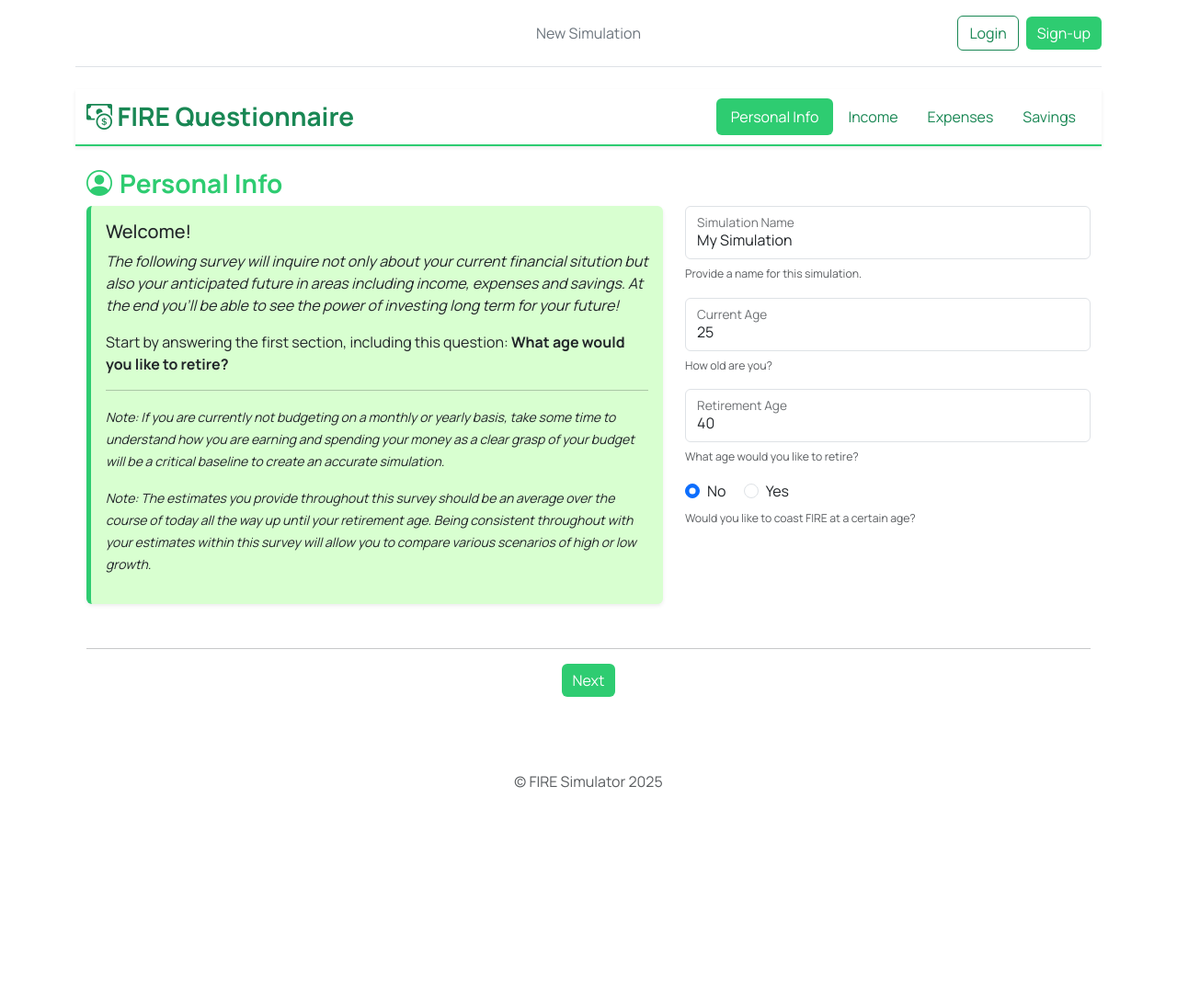
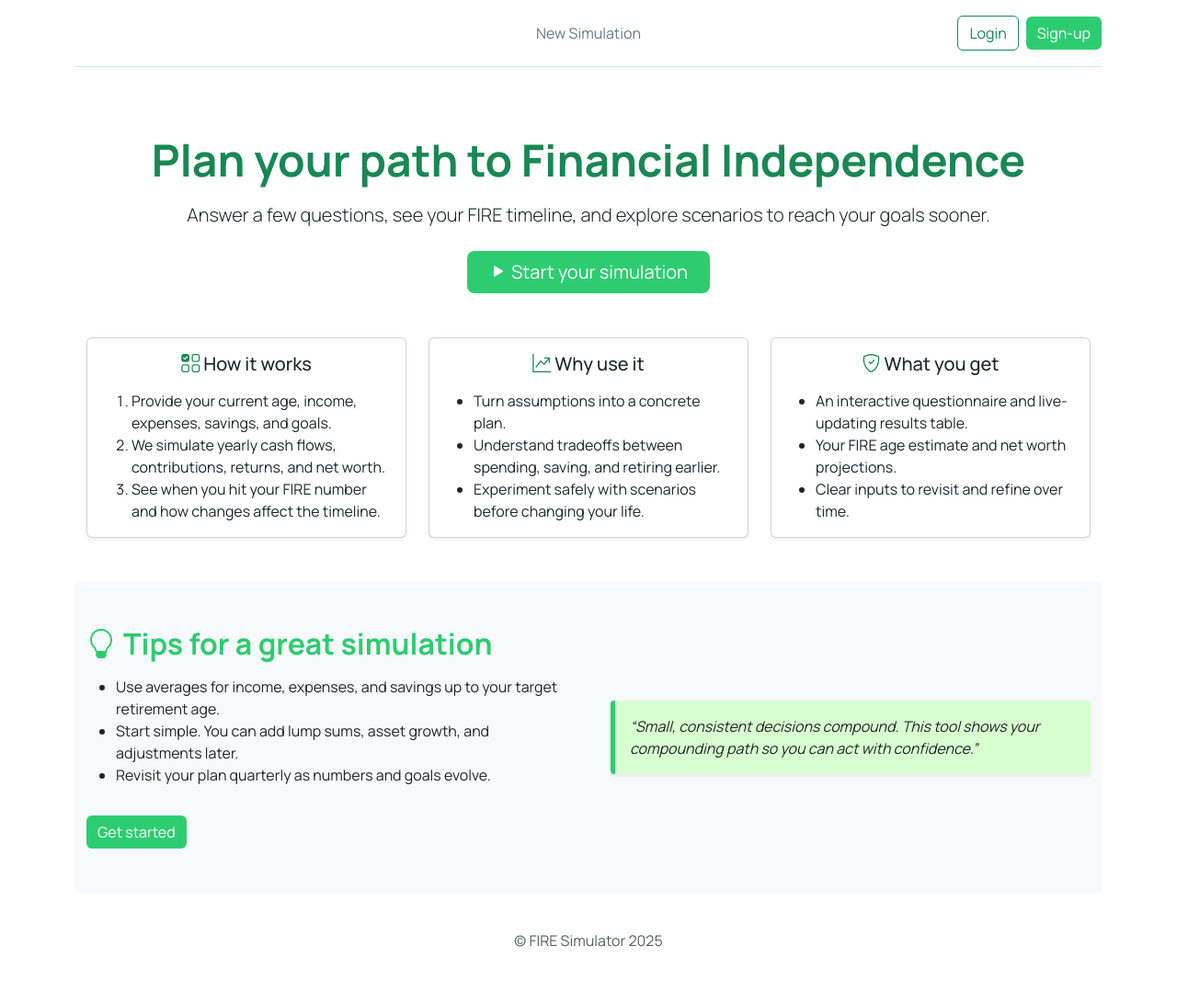
Before and after one commit to jschiffres/FIREWebsite, a Django app: page / in a window 1280 px wide. Shown: the whole page at 92% size. Before the commit the page ends 857 px from the top, so only its background shows below. Run offline with Django 5.2, Linux system fonts and the light colour scheme.

Commit message:
Add landing page with introduction and guidance for FIRE simulation
Co-authored-by: jamieschiffres <jamieschiffres@gmail.com>

```diff
--- a/FIRESimulator/FIRE/templates/FIRE/base.html
+++ b/FIRESimulator/FIRE/templates/FIRE/base.html
@@ -54,7 +54,7 @@
 
   <header class="d-flex flex-wrap align-items-center justify-content-center justify-content-md-between py-3 mb-4 border-bottom">
 
-    <a href="#" class="d-flex align-items-center col-md-3 mb-2 mb-md-0 text-dark text-decoration-none">
+    <a href="{% url 'landing' %}" class="d-flex align-items-center col-md-3 mb-2 mb-md-0 text-dark text-decoration-none">
       <svg class="bi me-2" width="40" height="32" role="img" aria-label="Bootstrap"><use xlink:href="#bootstrap"/></svg>
     </a>
 
--- /dev/null
+++ b/FIRESimulator/FIRE/templates/FIRE/landing.html
@@ -0,0 +1,79 @@
+{% extends 'FIRE/base.html' %}
+{% block content %}
+
+<section class="py-5 text-center">
+  <div class="container">
+    <h1 class="display-5 fw-bold text-success">Plan your path to Financial Independence</h1>
+    <p class="lead mt-3">Answer a few questions, see your FIRE timeline, and explore scenarios to reach your goals sooner.</p>
+    <div class="d-grid gap-2 d-sm-flex justify-content-sm-center mt-4">
+      <a href="{% url 'newsimulation' %}" class="btn btn-success btn-lg px-4"><i class="bi bi-play-fill"></i> Start your simulation</a>
+      {% if user.is_authenticated %}
+        <a href="{% url 'usersimulations' %}" class="btn btn-outline-success btn-lg px-4"><i class="bi bi-arrow-repeat"></i> Continue my simulations</a>
+      {% endif %}
+    </div>
+  </div>
+
+  <div class="container mt-5">
+    <div class="row g-4">
+      <div class="col-md-4">
+        <div class="card shadow-sm h-100">
+          <div class="card-body">
+            <h5 class="card-title"><i class="bi bi-ui-checks-grid text-success"></i> How it works</h5>
+            <ol class="mt-3 mb-0 text-start">
+              <li>Provide your current age, income, expenses, savings, and goals.</li>
+              <li>We simulate yearly cash flows, contributions, returns, and net worth.</li>
+              <li>See when you hit your FIRE number and how changes affect the timeline.</li>
+            </ol>
+          </div>
+        </div>
+      </div>
+      <div class="col-md-4">
+        <div class="card shadow-sm h-100">
+          <div class="card-body">
+            <h5 class="card-title"><i class="bi bi-graph-up-arrow text-success"></i> Why use it</h5>
+            <ul class="mt-3 mb-0 text-start">
+              <li>Turn assumptions into a concrete plan.</li>
+              <li>Understand tradeoffs between spending, saving, and retiring earlier.</li>
+              <li>Experiment safely with scenarios before changing your life.</li>
+            </ul>
+          </div>
+        </div>
+      </div>
+      <div class="col-md-4">
+        <div class="card shadow-sm h-100">
+          <div class="card-body">
+            <h5 class="card-title"><i class="bi bi-shield-check text-success"></i> What you get</h5>
+            <ul class="mt-3 mb-0 text-start">
+              <li>An interactive questionnaire and live-updating results table.</li>
+              <li>Your FIRE age estimate and net worth projections.</li>
+              <li>Clear inputs to revisit and refine over time.</li>
+            </ul>
+          </div>
+        </div>
+      </div>
+    </div>
+  </div>
+</section>
+
+<section class="py-5 bg-light">
+  <div class="container">
+    <div class="row align-items-center g-5">
+      <div class="col-lg-6">
+        <h2 class="section-title"><i class="bi bi-lightbulb"></i> Tips for a great simulation</h2>
+        <ul class="mt-3">
+          <li>Use averages for income, expenses, and savings up to your target retirement age.</li>
+          <li>Start simple. You can add lump sums, asset growth, and adjustments later.</li>
+          <li>Revisit your plan quarterly as numbers and goals evolve.</li>
+        </ul>
+        <a href="{% url 'newsimulation' %}" class="btn btn-success mt-3">Get started</a>
+      </div>
+      <div class="col-lg-6">
+        <div class="tip-card shadow-sm">
+          <p class="mb-0"><em>“Small, consistent decisions compound. This tool shows your compounding path so you can act with confidence.”</em></p>
+        </div>
+      </div>
+    </div>
+  </div>
+</section>
+
+{% endblock %}
--- a/FIRESimulator/FIRE/views.py
+++ b/FIRESimulator/FIRE/views.py
@@ -16,6 +16,9 @@ import math
 import pandas as pd
 from datetime import date
 import json
+
+def landing(request):
+    return render(request, 'FIRE/landing.html')
 
 # AUTHENTICATION: Signup
 def signupuser(request):
@@ -80,7 +83,7 @@ def logoutuser(request):
     if request.method == "POST":
         logout(request)
         messages.success(request, "Logged out successfully!")
-        return redirect('newsimulation')
+        return redirect('landing')
 
 # SIMULATIONS: Display User's Simulations
 def usersimulations(request):
--- a/FIRESimulator/FIRESimulator/urls.py
+++ b/FIRESimulator/FIRESimulator/urls.py
@@ -26,7 +26,8 @@ urlpatterns = [
     path('login/', views.loginuser, name='loginuser'),
 
     #Simulation: new, run, edit, delete, user's
-    path("", views.newsimulation, name="newsimulation"),
+    path("", views.landing, name="landing"),
+    path("new/", views.newsimulation, name="newsimulation"),
     path("firesimulation/<str:simulation_id>", views.runsimulation, name="runsimulation"),
     path("editsimulation/<str:simulation_id>", views.editsimulation, name="editsimulation"),
     path("deletesimulation/<str:simulation_id>", views.deletesimulation, name="deletesimulation"),
```
